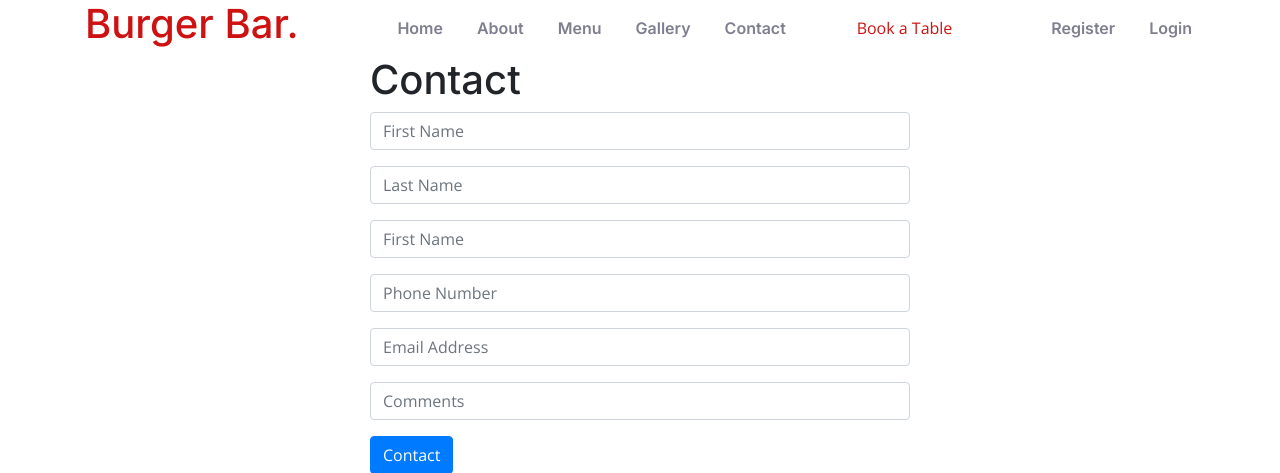
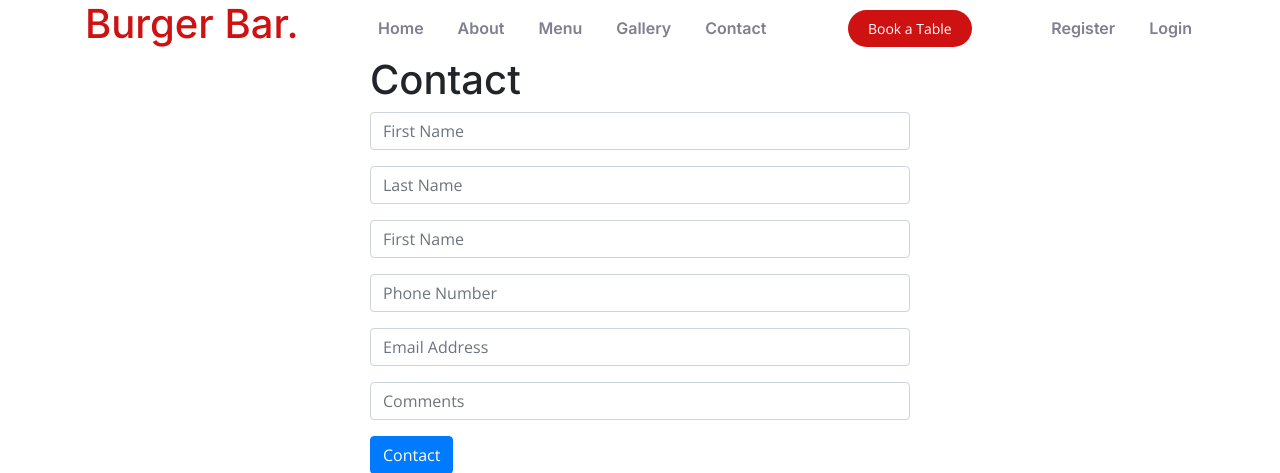
Before and after one commit to LADCode2021/pp4-burger-bar, a Django app: page /contact in a window 1280 px wide. Shown: the top 473 px of the page. Run offline with Django 3.2, Linux system fonts and the light colour scheme; some libraries are stand-ins or nearby versions.

Commit message:
Fix header button .css issues

```diff
--- a/static/css/style.css
+++ b/static/css/style.css
@@ -277,6 +277,16 @@
   }
 }
 
+#header-btn {
+  font-size: 14px;
+  color: #fff;
+  background: var(--color-primary);
+  padding: 8px 20px;
+  margin-left: 30px;
+  border-radius: 50px;
+  transition: 0.3s;
+}
+
 .header.sticked {
   border-color: #fff;
   border-color: #eee;
@@ -312,6 +322,12 @@
 
 .header .btn-book-a-table:hover,
 .header .btn-book-a-table:focus:hover {
+  color: #fff;
+  background: rgba(206, 18, 18, 0.8);
+}
+
+#header-btn:hover,
+#header-btn:focus:hover {
   color: #fff;
   background: rgba(206, 18, 18, 0.8);
 }
--- a/templates/base.html
+++ b/templates/base.html
@@ -54,7 +54,7 @@
       </ul>
     </nav><!-- .navbar -->
 
-    <a class="btn-book-a-table" href="{% url 'make' %}">Book a Table</a>
+    <a id="header-btn" class="btn-book-a-table" href="{% url 'make' %}">Book a Table</a>
     <i class="mobile-nav-toggle mobile-nav-show bi bi-list"></i>
     <i class="mobile-nav-toggle mobile-nav-hide d-none bi bi-x"></i>
     <nav class="navbar">
```
Lines whose indentation alone changed are shown as unchanged.
